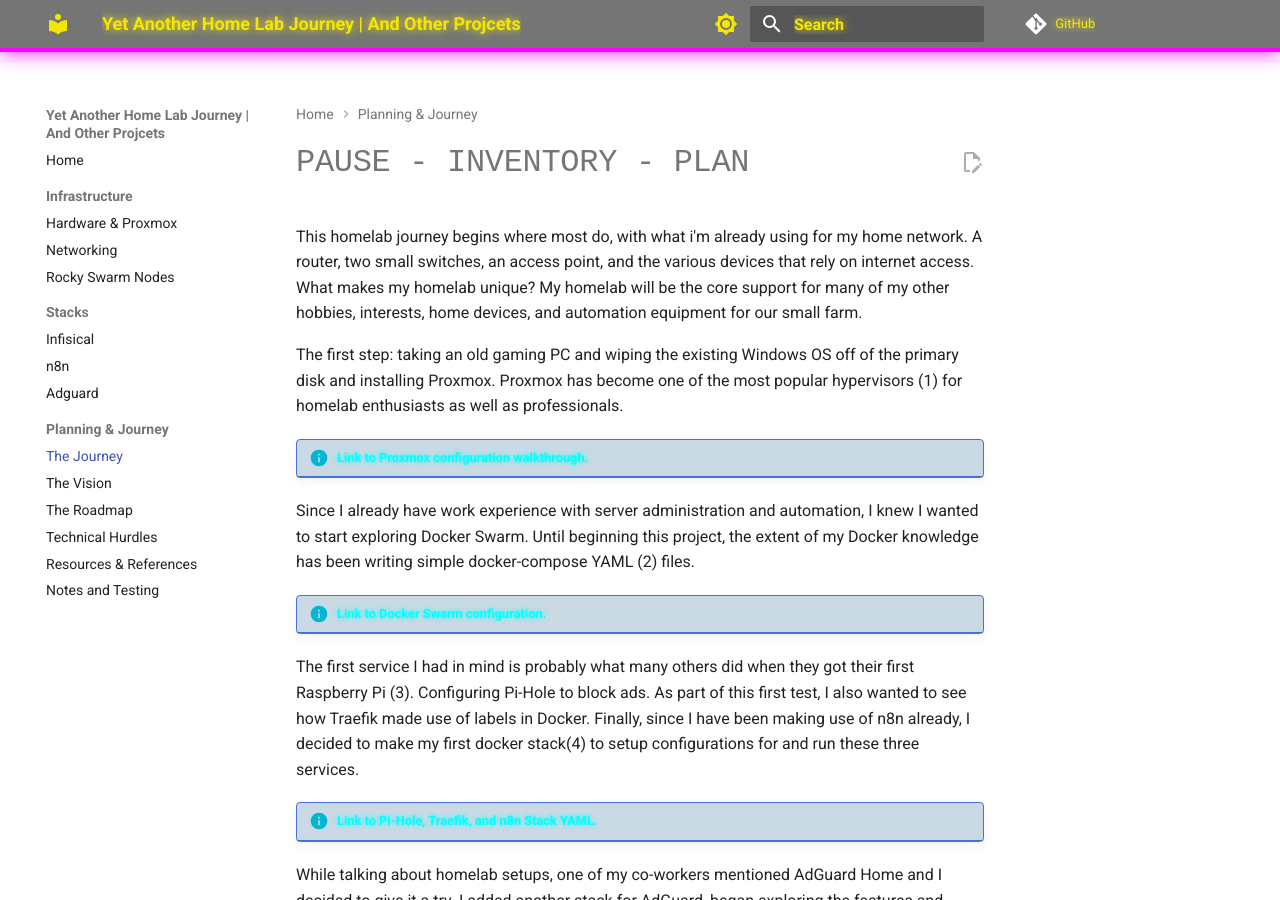
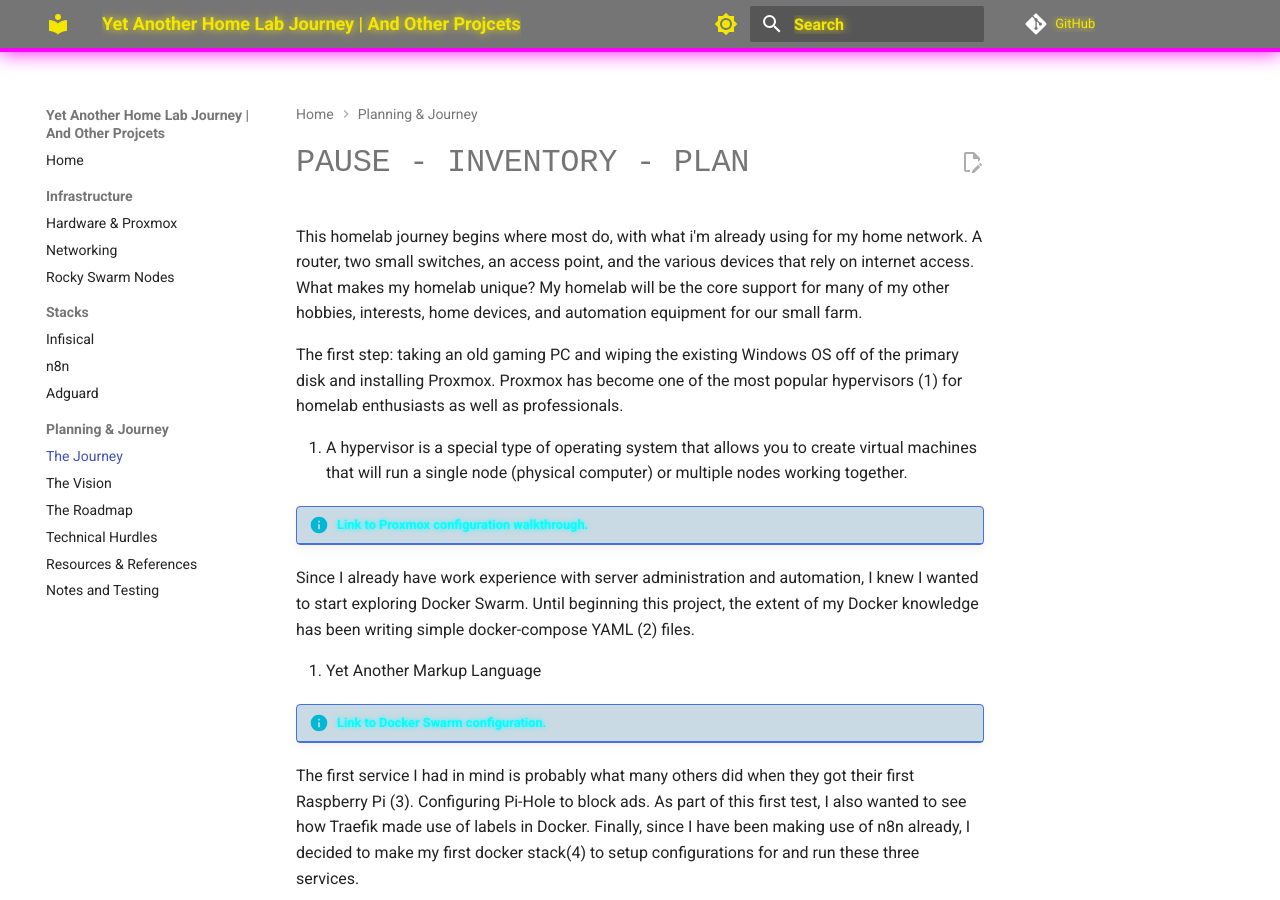
Before and after one commit to EncryptedFunk/EncryptedFunk.github.io, an MkDocs documentation site: the page built from docs/journey/journals/2026_04_29.md, in a window 1280 px wide and 900 px high. Built offline with MkDocs 1.6.1 and Material for MkDocs 9.7.7, drawn with Linux system fonts in a browser that asks for light colours; comment, search, counter and statistics services are not loaded; some of the changed text lies outside the part shown.

Commit message:
Add definitions for hypervisor and YAML to enhance clarity in 2026_04_29.md

```diff
--- a/docs/journey/journals/2026_04_29.md
+++ b/docs/journey/journals/2026_04_29.md
@@ -4,9 +4,13 @@
 
 The first step: taking an old gaming PC and wiping the existing Windows OS off of the primary disk and installing Proxmox. Proxmox has become one of the most popular hypervisors (1) for homelab enthusiasts as well as professionals.
 
+1.  A hypervisor is a special type of operating system that allows you to create virtual machines that will run a single node (physical computer) or multiple nodes working together.
+
 !!! info  "Link to Proxmox configuration walkthrough."
 
 Since I already have work experience with server administration and automation, I knew I wanted to start exploring Docker Swarm. Until beginning this project, the extent of my Docker knowledge has been writing simple docker-compose YAML (2) files.
+
+2.  Yet Another Markup Language
 
 !!! info  "Link to Docker Swarm configuration."
 
```
Also changed, not shown: other parts of docs/journey/journals/2026_04_29.md (+1 -2 lines).
